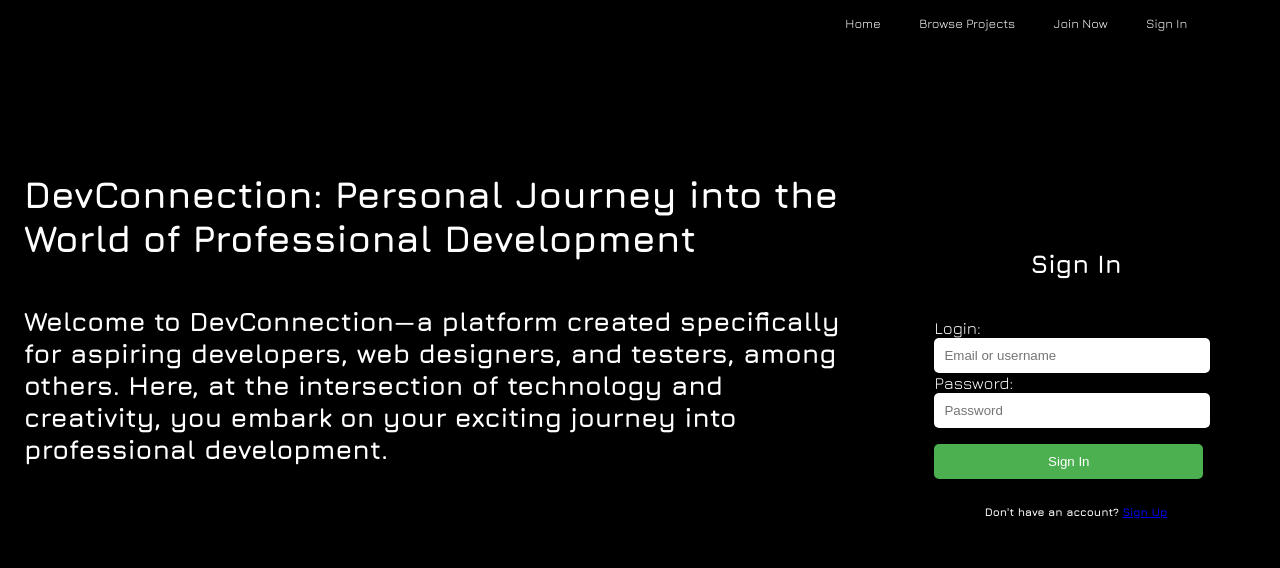
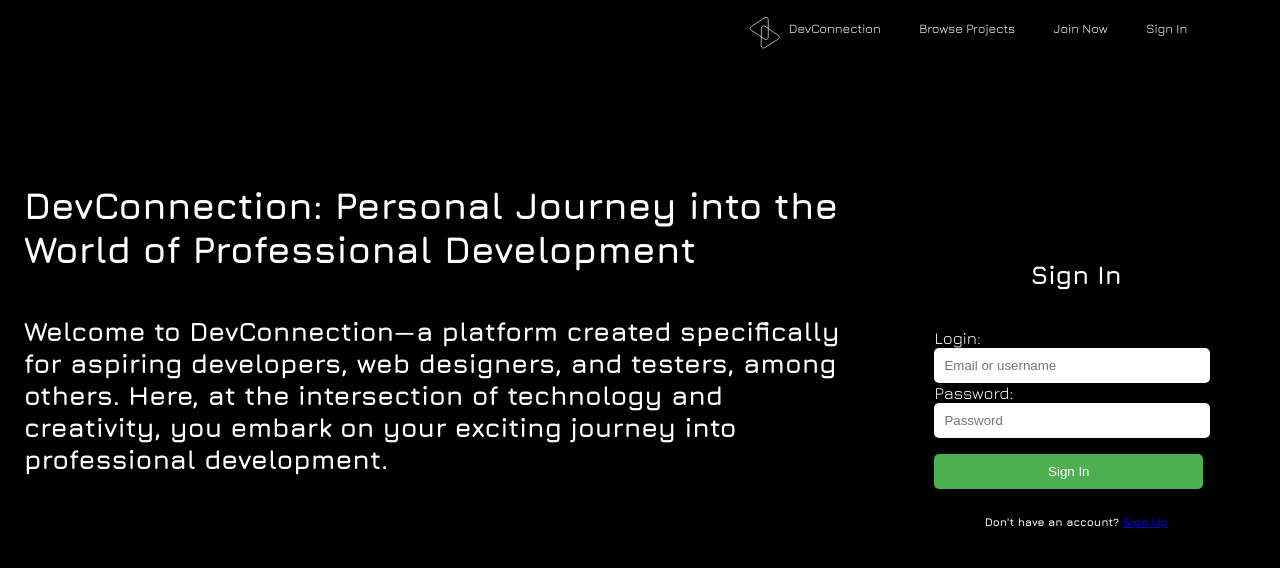
Before and after one commit to Code-the-Dream-School/ffprac-team1-front, a React (Vite) app: page / in a window 1280 px wide. Shown: the top 568 px of the page. Built offline with nearby package versions, Linux system fonts and the light colour scheme; no server answers.

Commit message:
add logo

```diff
--- a/src/components/Layout/Layout.css
+++ b/src/components/Layout/Layout.css
@@ -47,7 +47,7 @@ button {
     margin-top: 2vh;
     padding: 10px;
     background-color: #4CAF50;
-    color: white;
+    color: rgb(255, 255, 255);
     border: none;
     border-radius: 5px;
     cursor: pointer;
@@ -59,3 +59,9 @@ button:hover {
 h6 {
     text-align: center;
 }
+
+img {
+    width: 2.5%;
+    height: 2.5%; ;
+   margin-top: 1vh;
+}
--- a/src/components/Layout/Nav.jsx
+++ b/src/components/Layout/Nav.jsx
@@ -4,16 +4,17 @@ import { Link } from 'react-router-dom';
 const Nav = ({ isLoggedIn }) => {
   return (
     <nav>
-    <ul>
-      <li><Link to="/">Home</Link></li>
-      <li><Link to="/projects">Browse Projects</Link></li>
-      {!isLoggedIn &&
+      <img src="./images/logo.svg" alt="logo" />
+      <ul>
+        <li><Link to="/">DevConnection</Link></li>
+        <li><Link to="/projects">Browse Projects</Link></li>
+        {!isLoggedIn &&
         <li>
           <Link to="/register">Join Now</Link>
         </li>}
         {!isLoggedIn ? (
           <li><Link to="/login">Sign In</Link></li>
-        ) : (
+          ) : (
           <>
             <li><Link to="/messaging">Messaging</Link></li>
             <li><Link to="/notification">Notification</Link></li>
```
Also changed, not shown: images/logo.svg (added).
